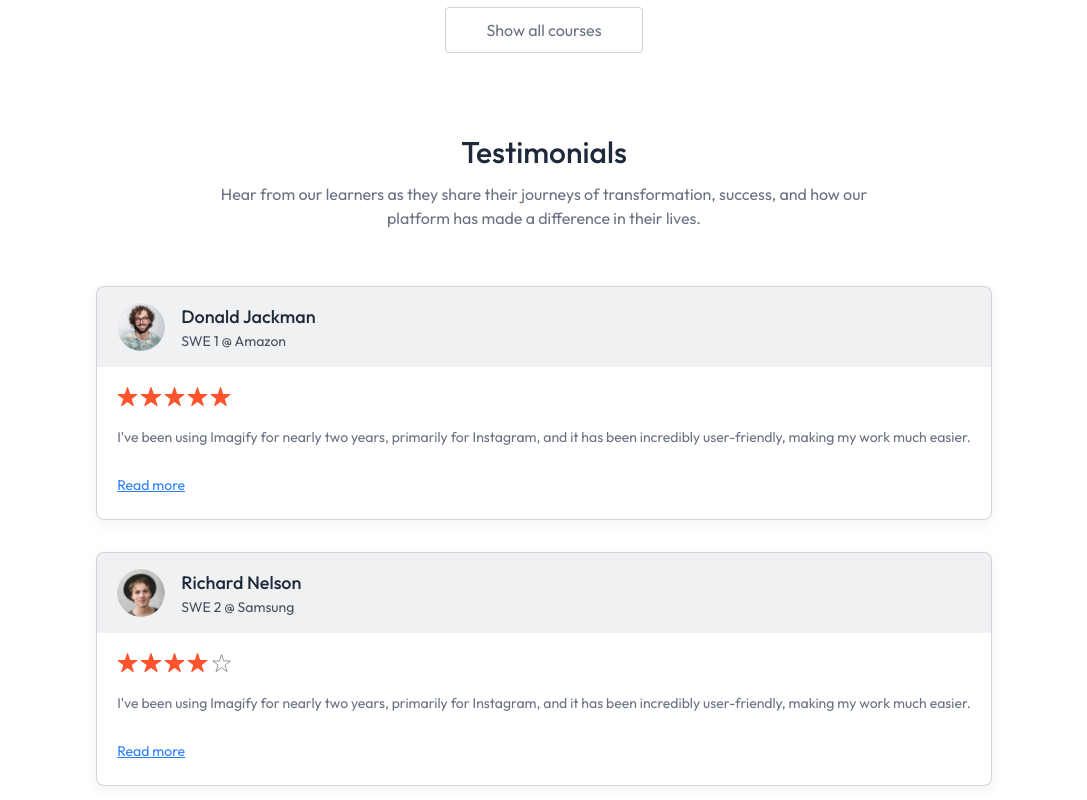
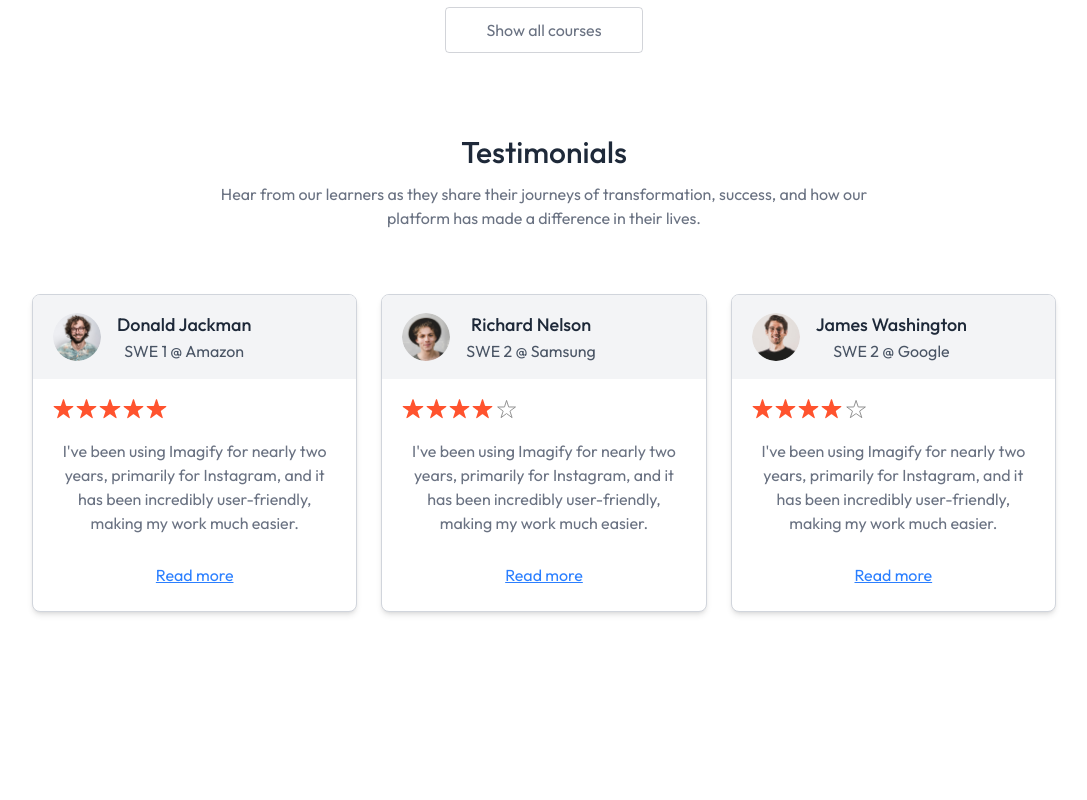
Before and after one commit to mohamad-abdelkhalek/ElevateX, a React (Vite) app in the folder client/: page / in a window 1280 px wide. Shown: the part 1260-2060 px from the top of the page, without its empty margins (96-1183 px from the left). After the commit the page ends 1928 px from the top, so only its background shows below. Built offline with nearby package versions, Linux system fonts and the light colour scheme; no server answers.

Commit message:
Client: Fixed testimonial section styling

```diff
--- a/client/src/components/student/Testimonials.jsx
+++ b/client/src/components/student/Testimonials.jsx
@@ -3,36 +3,35 @@ import { assets, dummyTestimonial } from "../../assets/assets";
 
 const Testimonials = () => {
   return (
-    <div className="pb-14 px-8 md:px-0">
+    <div className="px-8 md:px-20 lg:px-32 pb-14">
       <h2 className="text-3xl font-medium text-gray-800">Testimonials</h2>
       <p className="md:text-base text-gray-500 mt-3">
         Hear from our learners as they share their journeys of transformation,
         success, and how our <br /> platform has made a difference in their
         lives.
       </p>
-      <div className="grid grid-cols-auto gap-8 mt-14">
+      <div className="grid grid-cols-1 sm:grid-cols-2 lg:grid-cols-3 md:mt-16 mt-10 gap-6">
         {dummyTestimonial.map((testimonial, index) => (
           <div
             key={index}
-            className="text-sm text-left border border-gray-500/30
-          pb-6 rounded-lg bg-white shadow-[0px_4px_15px_0px] shadow-black/5 overflow-hidden"
+            className="border border-gray-300 pb-6 rounded-lg bg-white shadow-md overflow-hidden"
           >
-            <div className="flex items-center gap-4 px-5 py-4 bg-gray-500/10">
+            <div className="flex items-center gap-4 px-5 py-4 bg-gray-100">
               <img
                 className="h-12 w-12 rounded-full"
                 src={testimonial.image}
                 alt={testimonial.name}
               />
               <div>
-                <h1 className="text-lg font-medium text-gray-800">
+                <h3 className="text-lg font-medium text-gray-800">
                   {testimonial.name}
-                </h1>
-                <p className="text-gray-800/80">{testimonial.role}</p>
+                </h3>
+                <p className="text-gray-600">{testimonial.role}</p>
               </div>
             </div>
             <div className="p-5 pb-7">
               <div className="flex gap-0.5">
-                {[...Array(5)].map((_, i) => (
+                {Array.from({ length: 5 }, (_, i) => (
                   <img
                     className="h-5"
                     key={i}
@@ -47,9 +46,12 @@ const Testimonials = () => {
               </div>
               <p className="text-gray-500 mt-5">{testimonial.feedback}</p>
             </div>
-            <a href="#" className="text-blue-500 underline px-5">
+            <button
+              className="text-blue-500 underline px-5"
+              aria-label={`Read more about ${testimonial.name}'s testimonial`}
+            >
               Read more
-            </a>
+            </button>
           </div>
         ))}
       </div>
```
